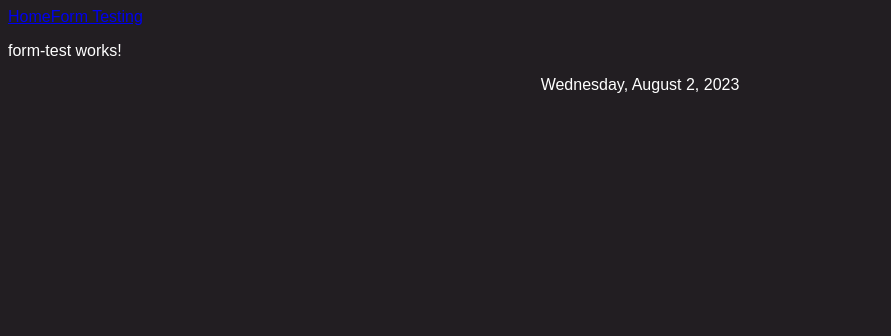
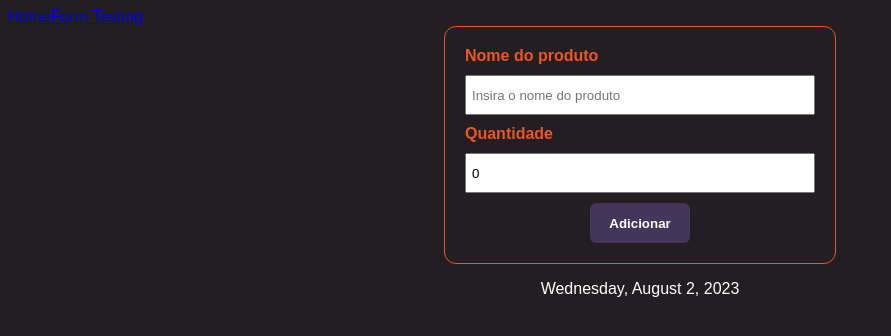
Before and after one commit to caiobukvar/learning-angular, an Angular app in the folder learning-angular/: page /form-test in a window 1280 px wide. Shown: the top 336 px of the page, without its empty margins (0-891 px from the left). Built offline with nearby package versions, Linux system fonts and the light colour scheme.

Commit message:
criando array + interface de produto

```diff
--- a/learning-angular/src/app/app.module.ts
+++ b/learning-angular/src/app/app.module.ts
@@ -1,22 +1,26 @@
 import { NgModule } from '@angular/core';
 import { BrowserModule } from '@angular/platform-browser';
+import { FormsModule } from '@angular/forms';
 import { AppRoutingModule } from './app-routing.module';
 import { AppComponent } from './app.component';
 import { DatePipe } from '@angular/common';
 import { MainPageComponent } from './components/main-page/main-page.component';
 import { FormTestComponent } from './components/form-test/form-test.component';
 import { PersonalInfoComponent } from './components/personal-info/personal-info.component';
+import { ProductListComponent } from './components/product-list/product-list.component';
 
 @NgModule({
   declarations: [
     AppComponent,
     MainPageComponent,
     FormTestComponent,
-    PersonalInfoComponent
+    PersonalInfoComponent,
+    ProductListComponent
   ],
   imports: [
     BrowserModule,
     AppRoutingModule,
+    FormsModule
   ],
   providers: [
     DatePipe
--- a/learning-angular/src/app/components/form-test/form-test.component.css
+++ b/learning-angular/src/app/components/form-test/form-test.component.css
@@ -0,0 +1,59 @@
+:root {
+  --english-violet: #44355bff;
+  --dark-purple: #31263eff;
+  --raisin-black: #221e22ff;
+  --hunyadi-yellow: #eca72cff;
+  --flame: #ee5622ff;
+}
+
+.container {
+  display: flex;
+  flex-direction: column;
+  justify-content: center;
+  align-items: center;
+}
+
+.container__bg {
+  display: flex;
+  flex-direction: column;
+  padding: 20px;
+  border: 1px solid #ee5622ff;
+  border-radius: 12px;
+  width: 350px;
+}
+
+.form {
+  display: flex;
+  flex-direction: column;
+  justify-content: center;
+  align-items: center;
+  gap: 10px;
+}
+
+.form>label {
+  align-self: flex-start;
+  font-weight: 600;
+  color: #ee5622ff;
+}
+
+.form>input {
+  width: 100%;
+  height: 40px;
+  padding: 5px;
+  -webkit-box-sizing: border-box;
+  /* Safari/Chrome, other WebKit */
+  -moz-box-sizing: border-box;
+  /* Firefox, other Gecko */
+  box-sizing: border-box;
+  /* Opera/IE 8+ */
+}
+
+.form>button {
+  width: 100px;
+  height: 40px;
+  background-color: #44355bff;
+  border: none;
+  border-radius: 6px;
+  color: white;
+  font-weight: 600;
+}
--- a/learning-angular/src/app/components/form-test/form-test.component.html
+++ b/learning-angular/src/app/components/form-test/form-test.component.html
@@ -1 +1,17 @@
-<p>form-test works!</p>
+<div class="container">
+  <div class="container__bg">
+    <form action="" class="form">
+      <label for="name">Nome do produto</label>
+      <input type="text" [(ngModel)]="name" name="name" id="name" placeholder="Insira o nome do produto">
+
+      <label for="amount">Quantidade</label>
+      <input type="number" [(ngModel)]="amount" name="amount">
+      <div *ngIf="name !== '' && amount > 0">
+        <p>Dados a inserir: {{name}}, {{amount}}</p>
+      </div>
+      <button type="submit" (click)="handleClick()">Adicionar </button>
+    </form>
+
+    <app-product-list [products]="products"></app-product-list>
+  </div>
+</div>
--- a/learning-angular/src/app/components/form-test/form-test.component.ts
+++ b/learning-angular/src/app/components/form-test/form-test.component.ts
@@ -1,10 +1,27 @@
-import { Component } from '@angular/core';
+import { Component, OnInit } from '@angular/core';
 
 @Component({
   selector: 'app-form-test',
   templateUrl: './form-test.component.html',
   styleUrls: ['./form-test.component.css']
 })
-export class FormTestComponent {
+export class FormTestComponent implements OnInit {
+  name = '';
+  amount = 0;
+  products: Product[] = []
 
+
+  constructor() { }
+
+  ngOnInit(): void {
+    this.products = [];
+  }
+
+  handleClick() {
+    this.products.push({ productName: this.name, productAmount: this.amount })
+  }
 }
+interface Product {
+  productName: string;
+  productAmount: number;
+}
--- /dev/null
+++ b/learning-angular/src/app/components/product-list/product-list.component.html
@@ -0,0 +1,7 @@
+<div class="container">
+  <div *ngIf="products">
+    <ul *ngFor="let product of products">
+      <li>{{product.productName}}, {{product.productAmount}}</li>
+    </ul>
+  </div>
+</div>
```
Also changed, not shown: learning-angular/src/app/components/product-list/product-list.component.ts (added, +12 -0 lines), learning-angular/src/app/components/product-list/product-list.component.css (added), 1 other file (tests, documents, lock files or other folders).
